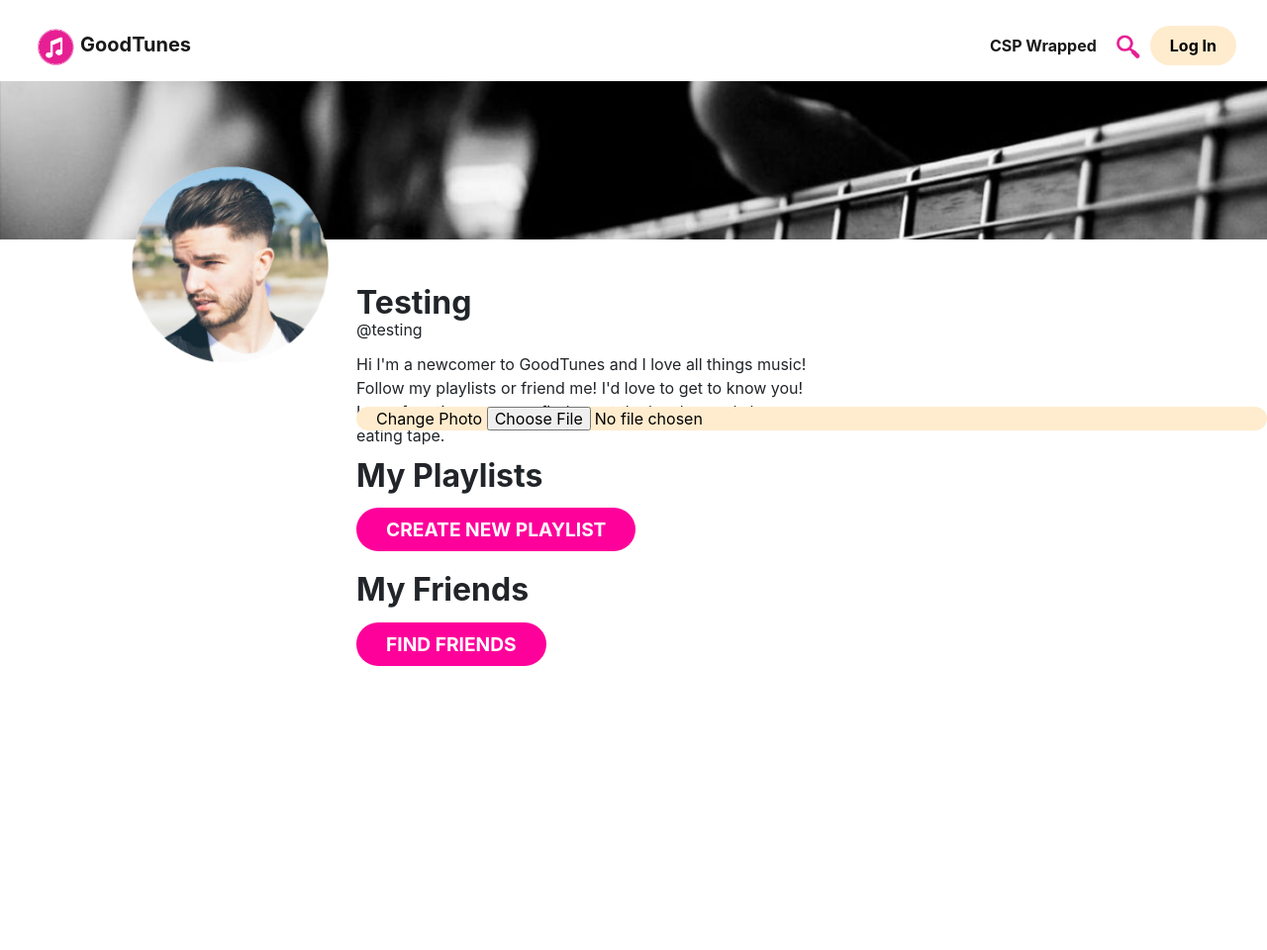
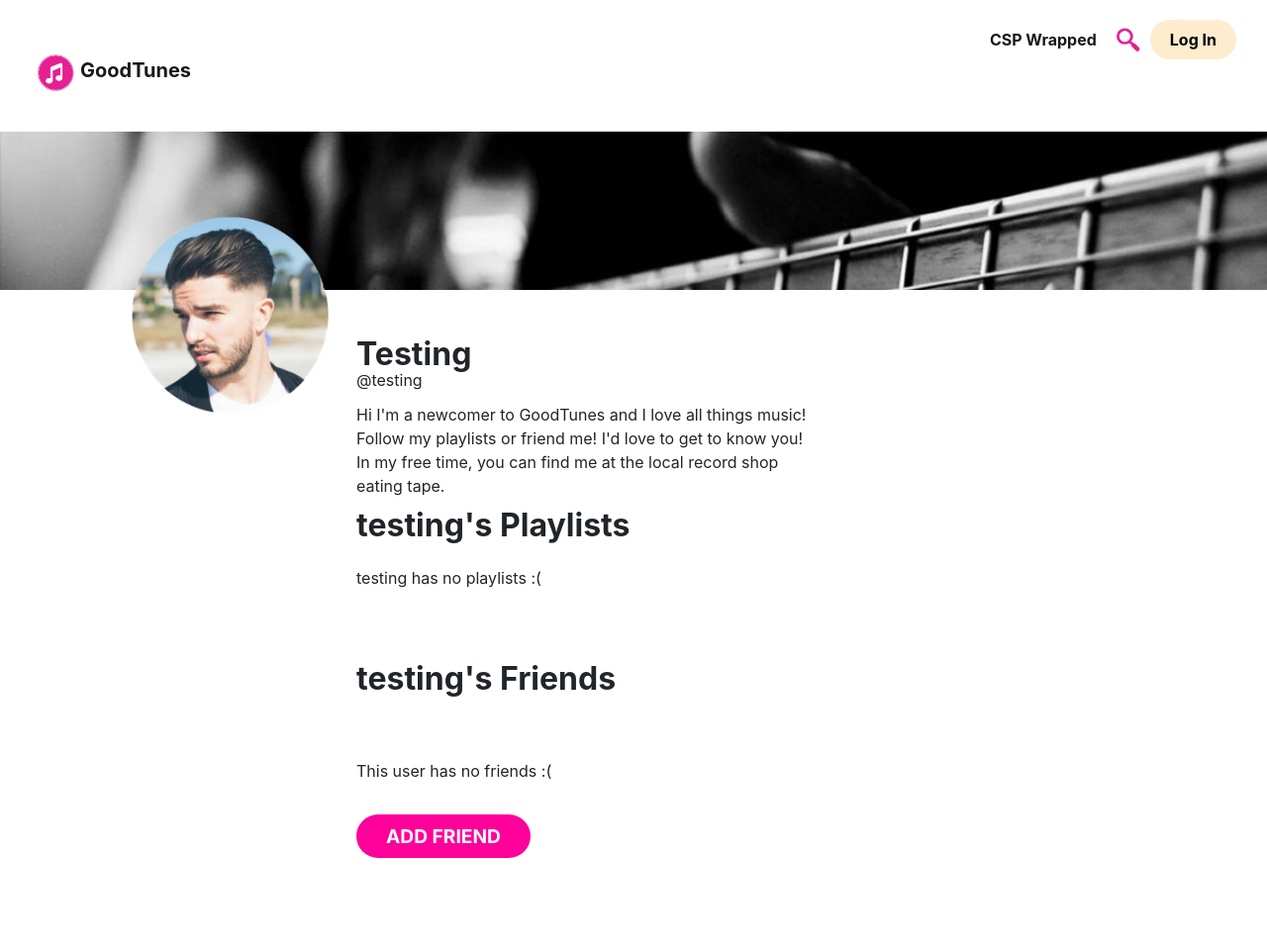
Before and after one commit to sarahwxie/GoodTunes, a Flask app: a page that uses templates/styles.html in a window 1280 px wide. Shown: the whole page at 99% size. Before the commit the page ends 673 px from the top, so only its background shows below. Run offline with Flask 2, Linux system fonts and the light colour scheme; a user stored in the database is signed in; data comes from the database, SQL or seed files in the repository; both versions use the stored data as it was after the commit; some libraries are stand-ins or nearby versions.

Commit message:
Final playlist creation feature

```diff
--- a/main.py
+++ b/main.py
@@ -76,7 +76,20 @@ def user1(usr):
                 'name': 'That user does not exist!', 'bio': "You probably typed a name in the search bar. The user "
                                                             "you searched for either doesn't exist or deleted their "
                                                             "account"}
-    return render_template("profile.html", user=user)
+    # get the users playlists
+    userPlaylists = db.engine.execute(
+        text("SELECT * FROM playlists WHERE user=:user;").execution_options(autocommit=True),
+        user=user["id"])
+    userPlaylists = convertList(userPlaylists)
+    print(userPlaylists)
+    print(userPlaylists == [])
+
+    # find out if it is the current user
+    currentUser = False
+    if user["id"] == session["user_id"]:
+        currentUser = True
+
+    return render_template("profile.html", user=user, playlists=userPlaylists, currentUser=currentUser)
 
 
 @app.route('/newuser/', methods=["GET", "POST"])
@@ -111,16 +124,6 @@ def new_user():
         return render_template("signup.html")
 
 
-@app.route('/signup', methods=['POST', 'GET'])
-def signup():
-    if request.method == "POST":
-        newuser = request.form["newusername"]  # using name as dictionary key
-        # redirects us to the user page
-        return redirect(url_for("newuser", newusr=newuser))
-    else:
-        return render_template("login.html")
-
-
 @app.route('/apjournal/')
 def apjournal():
     return render_template("apjournal.html")
@@ -129,16 +132,6 @@ def apjournal():
 @app.route('/friends/')
 def friends():
     return render_template("friends.html")
-
-
-@app.route('/profile/')
-def profile():
-    # compute rows
-    resultproxy = db.engine.execute(text("SELECT * FROM users WHERE id=:id;").execution_options(autocommit=True),
-                                    id=session["user_id"])
-
-    user = convert(resultproxy)
-    return render_template("profile.html", user=user)
 
 
 @app.route('/search', methods=['GET', 'POST'])
@@ -157,16 +150,29 @@ def connect():
 def create():
     if request.method == "POST":
         song1 = request.form.get("song1")
+        song2 = request.form.get("song2")
+        song3 = request.form.get("song3")
         print("post")
         print(song1)
+        songList = str([song1, song2, song3])
+        print(songList)
+
+
         db.engine.execute(
-             text("INSERT INTO playlists (playlistName, user, song) VALUES (:name, :user, :song);").execution_options(
+            text("INSERT INTO playlists (playlistName, user, song) VALUES (:name, :user, :song);").execution_options(
                 autocommit=True),
             name=request.form.get("pname"),
             user=session["user_id"],
-            song=song1
-        )
-        return render_template("home.html")
+            song=songList)
+
+
+        resultproxy = db.engine.execute(
+            text("SELECT * FROM users WHERE id=:id;").execution_options(autocommit=True),
+            id=session["user_id"])
+
+        user = convert(resultproxy)
+
+        return redirect(url_for("user1", usr=user["username"]))
     else:
         print("get")
         return render_template("playlistcreate.html", songsdb=songs.songsdata)
--- a/templates/profile.html
+++ b/templates/profile.html
@@ -29,6 +29,9 @@
 
 
     </style>
+    <style>
+        {% include 'wrappedStyles.html' %}
+    </style>
 </head>
 
 <!-- Header -->
@@ -43,21 +46,54 @@
             <p style="max-width: 50%">
                 {{user["bio"]}}
             </p>
+            <!--
             <div class="editButton">
                 Change Photo
                 <input type="file" name="file"/>
             </div>
+            -->
             <div>
-                <h1 style="display:inline-block;"><strong>My Playlists</strong></h1>
+                <h1 style="display:inline-block; margin-top: 50px;"><strong>{{user["username"]}}'s Playlists</strong></h1>
+                {% for playlist in playlists %}
+                <a class="list-item">
+                    <div class="list-item__avatar">
+                        <img src="/static/assets/profile.png" />
+                    </div>
+                    <div class="list-item__content">
+                        <strong class="list-item__name"> {{ playlist["playlistName"] }}</strong>
+                        <span class="list-item__info">
+                        <div>{{ playlist["song"] }}</div>
+                        </span>
+                    </div>
+                    <button type="button" class="list-item__button">
+                        <svg class="feather feather-plus" xmlns="http://www.w3.org/2000/svg" width="14" height="14" viewBox="0 0 24 24" fill="none" stroke="currentColor" stroke-width="4" stroke-linecap="round" stroke-linejoin="round" aria-hidden="true" ><line x1="12" y1="5" x2="12" y2="19"></line><line x1="5" y1="12" x2="19" y2="12"></line></svg>
+                    </button>
+                </a>
+                {% endfor %}
+                {% if playlists == [] %}
+                    <p>{{user["username"]}} has no playlists :(</p>
+                {% endif %}
+                {% if currentUser %}
                 <div>
                     <a href="/create" class="pinkBtn"><strong>Create new playlist</strong></a>
                 </div>
+                {% endif %}
+
             </div>
-            <div>
-                <h1 style="display:inline-block;"><strong>My Friends</strong></h1>
+            <div style="padding-bottom:100px;">
+                {% if currentUser %}
+                <h1 style="display:inline-block; margin-top: 50px;"><strong>My Friends</strong></h1>
                 <div>
+                    <p style="margin-top:40px;margin-bottom:40px;">You have no friends :(</p>
                     <a href="/friends" class="pinkBtn"><strong>Find Friends</strong></a>
                 </div>
+                {% else %}
+                <h1 style="display:inline-block; margin-top: 50px;"><strong>{{user["username"]}}'s Friends</strong></h1>
+                <div>
+                    <p style="margin-top:40px;margin-bottom:40px;">This user has no friends :(</p>
+                    <a href="/friends" class="pinkBtn"><strong>Add Friend</strong></a>
+                </div>
+                {% endif %}
             </div>
         </div>
     </div>
--- a/templates/styles.html
+++ b/templates/styles.html
@@ -218,3 +218,14 @@ h2 {
     color:black;
 
 }
+
+.pretty {
+    border:none;
+    background-color: #EEEEEE;
+    border-radius: 15px;
+    color: black;
+    margin:15px;
+    padding-top:30px;
+    padding:10px;
+    width:80%;
+}
```
Also changed, not shown: templates/playlistcreate.html (+58 -12 lines), templates/wrapped.html (+5 -3 lines), models/myDB.db.
